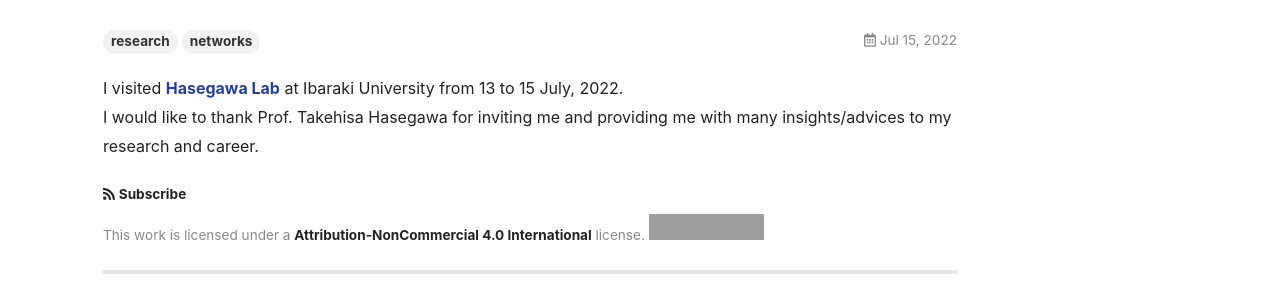
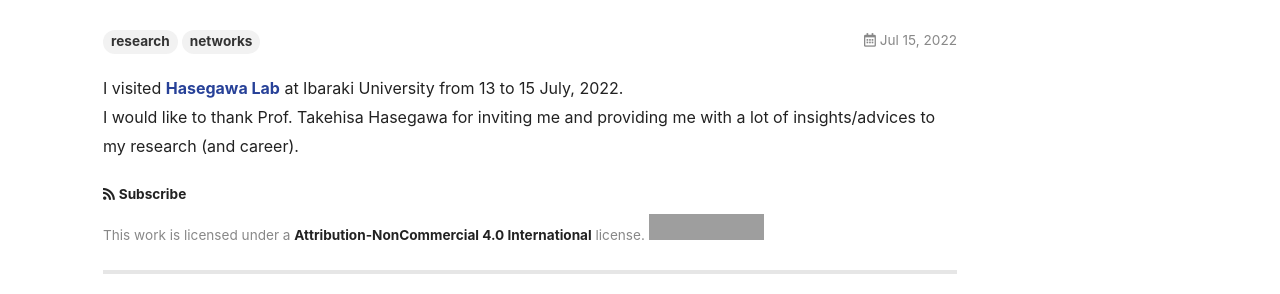
Before and after one commit to jym16/jym16.github.io, a Jekyll site: the page built from _posts/2022-07-15-visit-to-ibaraki.md, in a window 1280 px wide. Shown: the part 190-484 px from the top of the page. Built offline with Jekyll 4.4.1, drawn with Linux system fonts in a browser that asks for light colours; nearby versions of some CDN libraries; grey boxes are pictures that could not be loaded.

Commit message:
Edited post on 2022-07-15

```diff
--- a/_posts/2022-07-15-visit-to-ibaraki.md
+++ b/_posts/2022-07-15-visit-to-ibaraki.md
@@ -3,5 +3,5 @@ title: Visit to Hasegawa Lab@Ibaraki University
 tags: research networks
 ---
 
-I visited [Hasegawa Lab](http://takehisahasegawa.sci.ibaraki.ac.jp/home.html) at Ibaraki University from 13 to 15 July, 2022.
-I would like to thank Prof. Takehisa Hasegawa for inviting me and providing me with many insights/advices to my research and career.
+I visited [Hasegawa Lab](http://takehisahasegawa.sci.ibaraki.ac.jp/index.html) at Ibaraki University from 13 to 15 July, 2022.
+I would like to thank Prof. Takehisa Hasegawa for inviting me and providing me with a lot of insights/advices to my research (and career).
```
